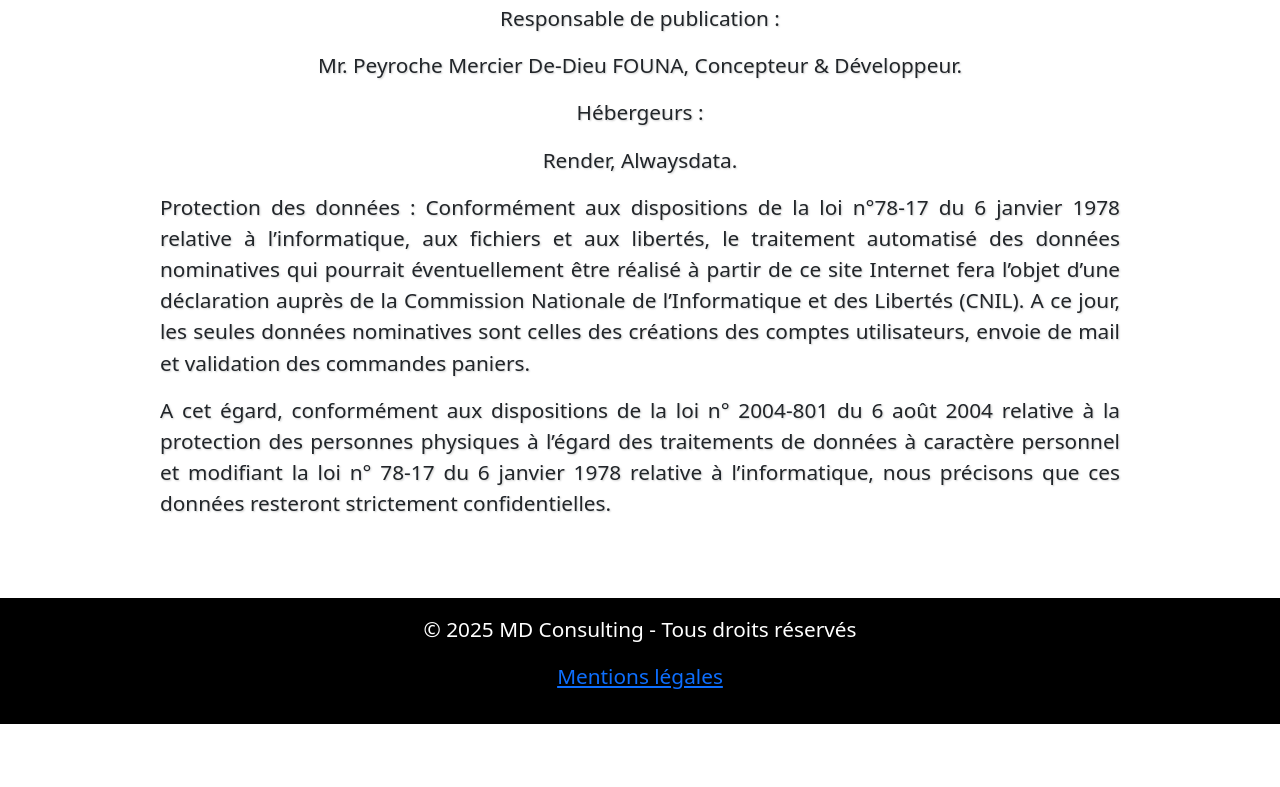
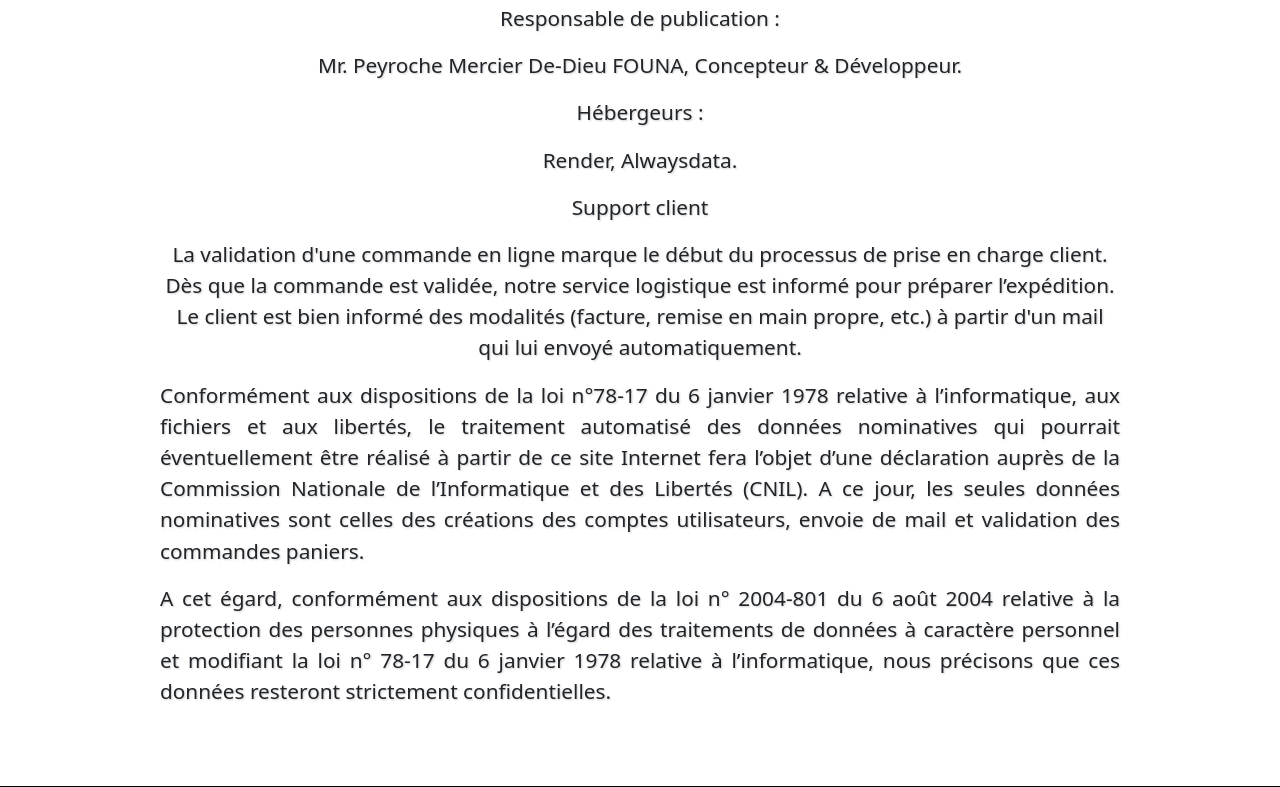
Before and after one commit to Peyroche/mon_projet1, a Flask app: page /mentions-legales in a window 1280 px wide. Shown: the part 309-1096 px from the top of the page. Before the commit the page ends 1033 px from the top, so only its background shows below. Run offline with Flask 3, Linux system fonts and the light colour scheme; parts of the project's set-up code (start-up, migrations or seed data) failed here and were passed over.

Commit message:
Mise à jour des templates et du module mail

```diff
--- /dev/null
+++ b/SansTitre.csv
@@ -0,0 +1 @@
+ID,Source,Timestamp de req.,Méthode,URL,Code,Raison,RTT,Taille du corps de rép.,Alerte la plus élevée,Remarque,Tags
--- a/app.py
+++ b/app.py
@@ -103,7 +103,7 @@ def valider_commande():
 
     try:
         threading.Thread(
-            target=envoyer_confirmation,
+            target=envoyer_confirmation_contact,
             args=(app, mail, email, prenom, items, total, adresse, telephone)
         ).start()
     except Exception as e:
@@ -213,4 +213,4 @@ def mentions_legales():
 # 🚀 Démarrage Render
 if __name__ == "__main__":
     port = int(os.environ.get("PORT", 5000))
-    app.run(host="0.0.0.0", port=port)
+    app.run(host="0.0.0.0", port=true)
--- a/templates/accueil.html
+++ b/templates/accueil.html
@@ -10,8 +10,8 @@
 
   <div class="texte">
 
-       <p style="color: white;"><b>Nous sommes MD Consulting, une micro-entreprise basée en France affiliée à l'URSSAF depuis le 22/11/2022, portant N° SIRET 92157120400012.</b></p>
-<p style="color: white;"><b>Nous proposons la vente du savon noir 100% naturel provenant d'afrique de l'ouest, plus précisement de Côte d’Ivoire. Ce savon fait à base de potasse de frêne, beurre de karité, huile végétale et de miel, s'applique sur tous types de peaux en particulier les peaux noires et métissées, lutte contre les tâches, adourcit, nettoie et lisse la peau.</b></p><br/>
+       <p style="color: white;"><b>Nous sommes MD Consulting, une micro-entreprise basée en France spécialisée dans la vente et conseils des produits cosmétiques.</b></p>
+<p style="color: white;"><b>Nous proposons divers articles et en particulier le savon noir 100% naturel provenant d'afrique de l'ouest, plus précisement de Côte d’Ivoire. Ce savon fait à base de potasse de frêne, beurre de karité, huile végétale et de miel, s'applique sur tous types de peaux en particulier les peaux noires et métissées, lutte contre les tâches, adourcit, nettoie et lisse la peau.</b></p><br/>
 
 <div style="text-align: center;">
   <img src="{{ url_for('static', filename='images/Affiche.jpg') }}" height="300" width="300" alt="Affiche promotionnelle du savon noir naturel">
--- a/templates/mentions_legales.html
+++ b/templates/mentions_legales.html
@@ -18,7 +18,10 @@
     <center><p>Hébergeurs :</p></center>
     <center><p>Render, Alwaysdata.</p></center>
 
-<p text-align:justify>Protection des données : Conformément aux dispositions de la loi n°78-17 du 6 janvier 1978 relative à l’informatique, aux fichiers et aux libertés, le traitement automatisé des données nominatives qui pourrait éventuellement être réalisé à partir de ce site Internet fera l’objet d’une déclaration auprès de la Commission Nationale de l’Informatique et des Libertés (CNIL). A ce jour, les seules données nominatives sont celles des créations des comptes utilisateurs, envoie de mail et validation des commandes paniers. </p>
+   <center><p>Support client</p></center>
+<center><p>La validation d'une commande en ligne marque le début du processus de prise en charge client. Dès que la commande est validée, notre service logistique est informé pour préparer l’expédition. Le client est bien informé des modalités (facture, remise en main propre, etc.) à partir d'un mail qui lui envoyé automatiquement.</p></center>
+
+<p text-align:justify>Conformément aux dispositions de la loi n°78-17 du 6 janvier 1978 relative à l’informatique, aux fichiers et aux libertés, le traitement automatisé des données nominatives qui pourrait éventuellement être réalisé à partir de ce site Internet fera l’objet d’une déclaration auprès de la Commission Nationale de l’Informatique et des Libertés (CNIL). A ce jour, les seules données nominatives sont celles des créations des comptes utilisateurs, envoie de mail et validation des commandes paniers. </p>
 
 <p text-align:justify>A cet égard, conformément aux dispositions de la loi n° 2004-801 du 6 août 2004 relative à la protection des personnes physiques à l’égard des traitements de données à caractère personnel et modifiant la loi n° 78-17 du 6 janvier 1978 relative à l’informatique, nous précisons que ces données resteront strictement confidentielles.</p>
   </div>
--- a/utils/mail.py
+++ b/utils/mail.py
@@ -1,6 +1,8 @@
 from flask_mail import Message
 
-def envoyer_confirmation(app, mail, email, prenom, items, total, adresse, telephone):
+with app.app_context():
+    envoyer_confirmation(app, mail, "ton_email_test@example.com", "Test", "Produit X", 10.0, "Adres):
+
     with app.app_context():
         try:
             msg = Message(
```
